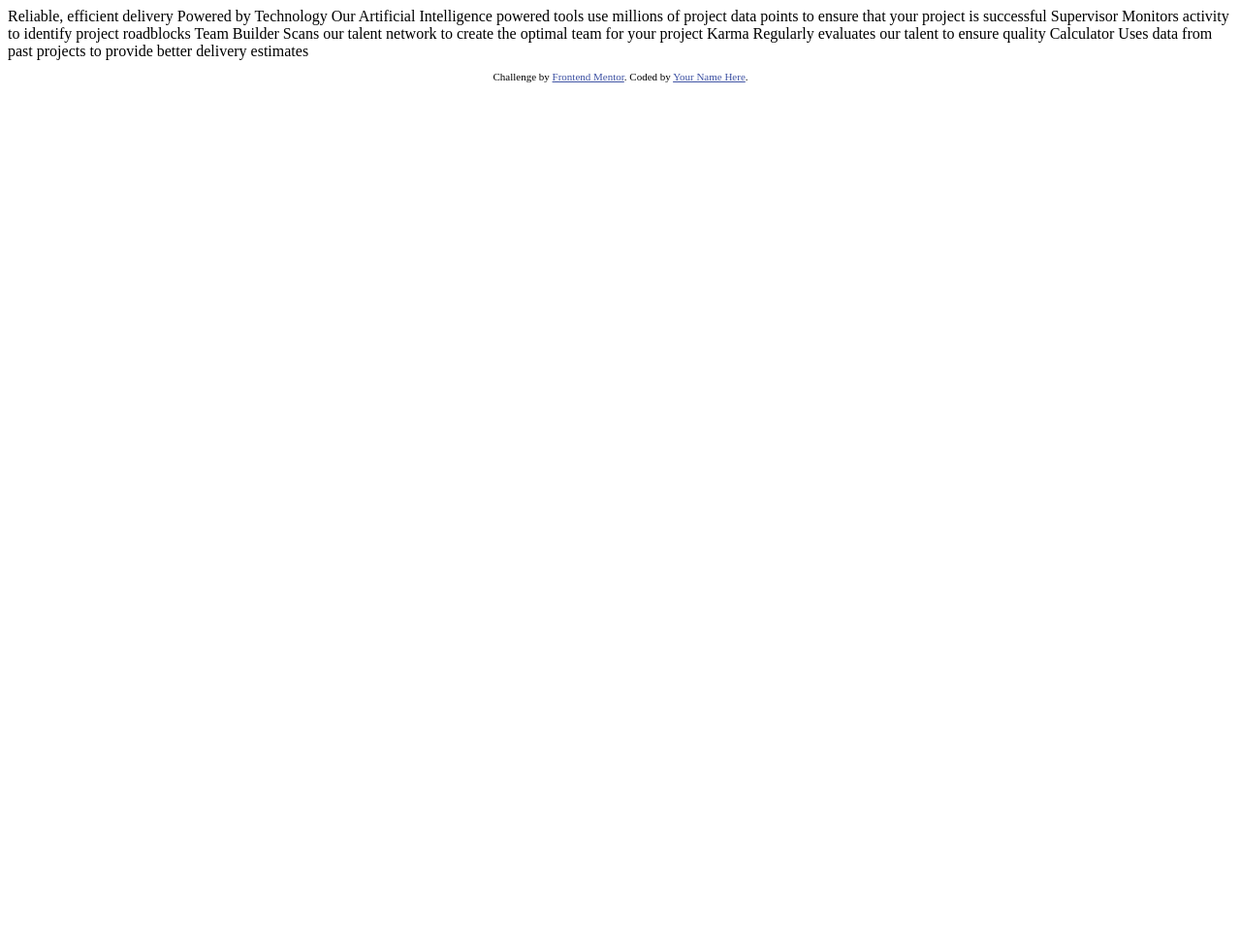
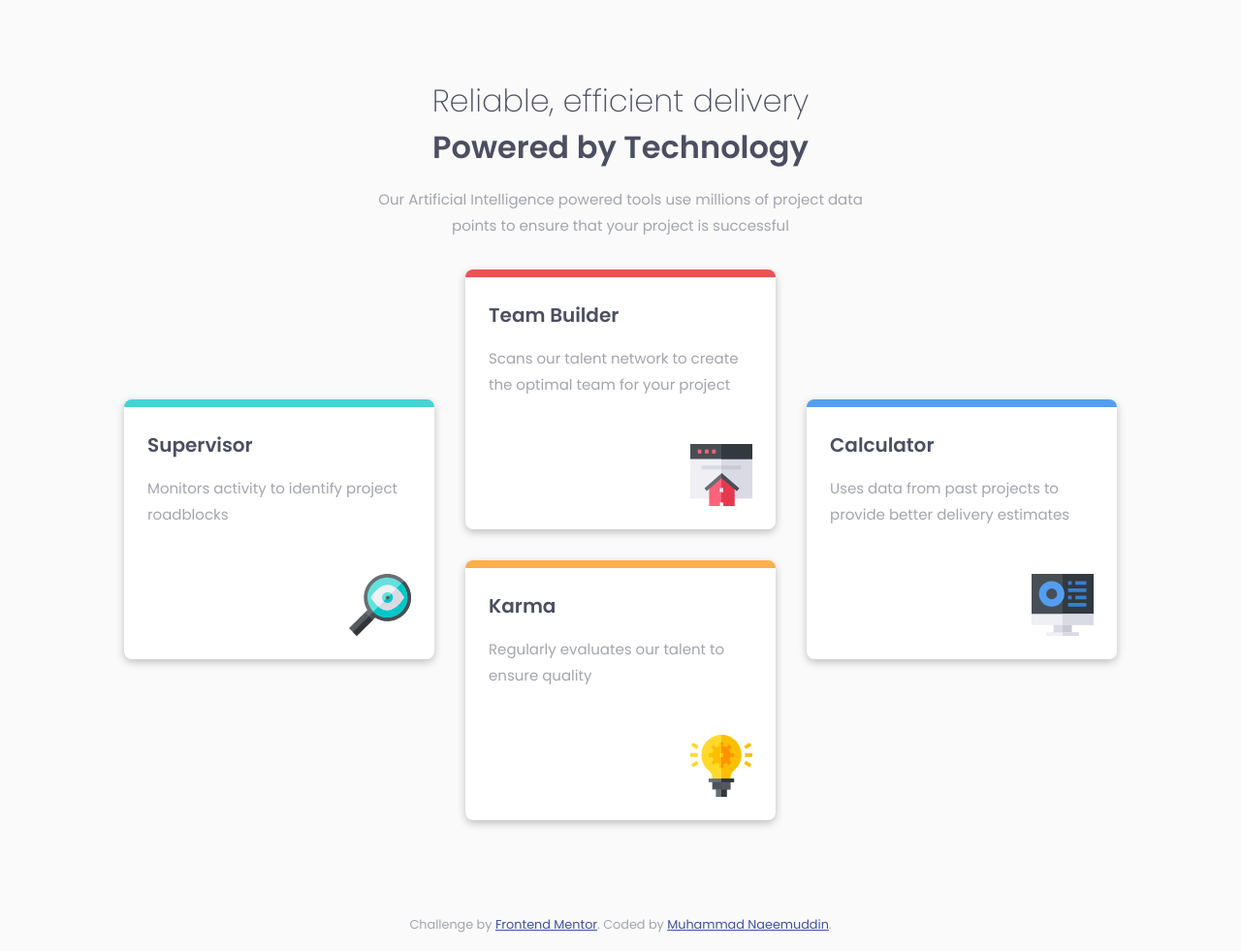
Before and after one commit to NaeemSlayer/fm-four-cards-section, a plain HTML site: page index.html in a window 1280 px wide. Shown: the whole page at 97% size. Before the commit the page ends 800 px from the top, so only its background shows below. Drawn offline with Linux system fonts and the light colour scheme.

Commit message:
added styles and updated readme

```diff
--- a/index.html
+++ b/index.html
@@ -1,44 +1,81 @@
 <!DOCTYPE html>
 <html lang="en">
   <head>
-  <meta charset="UTF-8">
-  <meta name="viewport" content="width=device-width, initial-scale=1.0"> <!-- displays site properly based on user's device -->
+    <meta charset="UTF-8" />
+    <meta name="viewport" content="width=device-width, initial-scale=1.0" />
+    <!-- displays site properly based on user's device -->
 
-  <link rel="icon" type="image/png" sizes="32x32" href="./images/favicon-32x32.png">
+    <link
+      rel="icon"
+      type="image/png"
+      sizes="32x32"
+      href="./images/favicon-32x32.png"
+    />
 
     <title>Frontend Mentor | Four card feature section</title>
-
+    <link rel="stylesheet" href="style.css" />
     <!-- Feel free to remove these styles or customise in your own stylesheet 👍 -->
     <style>
-    .attribution { font-size: 11px; text-align: center; }
-    .attribution a { color: hsl(228, 45%, 44%); }
+      .attribution {
+        font-size: 0.8rem;
+        text-align: center;
+        padding: 1rem;
+      }
+      .attribution a {
+        color: hsl(228, 45%, 44%);
+      }
     </style>
   </head>
   <body>
+    <header>
 
-  Reliable, efficient delivery
-  Powered by Technology
+    </header>
 
-  Our Artificial Intelligence powered tools use millions of project data points
-  to ensure that your project is successful
+    <main>
+      <article>
+        <h1><span>Reliable, efficient delivery</span> Powered by Technology</h1>
+      <p>
+        Our Artificial Intelligence powered tools use millions of project data
+        points to ensure that your project is successful
+      </p>
+      </article>
 
-  Supervisor
-  Monitors activity to identify project roadblocks
+      <div class="cards">
+        <article>
+          <h2>Supervisor</h2>
+          <p>Monitors activity to identify project roadblocks</p>
+          <img src="./images/icon-supervisor.svg" alt="icon-supervisor" />
+        </article>
 
-  Team Builder
+        <article>
+          <h2>Team Builder</h2>
+          <p>
             Scans our talent network to create the optimal team for your project
+          </p>
+          <img src="./images/icon-team-builder.svg" alt="icon-team-builder" />
+        </article>
 
-  Karma
-  Regularly evaluates our talent to ensure quality
+        <article>
+          <h2>Calculator</h2>
+          <p>Uses data from past projects to provide better delivery estimates</p>
+          <img src="./images/icon-calculator.svg" alt="icon-calculator" />
+        </article>
 
-  Calculator
-  Uses data from past projects to provide better delivery estimates
+        <article>
+          <h2>Karma</h2>
+          <p>Regularly evaluates our talent to ensure quality</p>
+          <img src="./images/icon-karma.svg" alt="icon-karma" />
+        </article>
 
+      </div>
+    </main>
 
     <footer>
       <p class="attribution">
-      Challenge by <a href="https://www.frontendmentor.io?ref=challenge" target="_blank">Frontend Mentor</a>.
-      Coded by <a href="#">Your Name Here</a>.
+        Challenge by
+        <a href="https://www.frontendmentor.io?ref=challenge" target="_blank"
+          >Frontend Mentor</a
+        >. Coded by <a href="https://github.com/NaeemSlayer/fm-four-cards-section.git">Muhammad Naeemuddin</a>.
       </p>
     </footer>
   </body>
--- /dev/null
+++ b/style.css
@@ -0,0 +1,133 @@
+@import url('https://fonts.googleapis.com/css2?family=Poppins:wght@200;400;600&display=swap');
+
+:root {
+    --Red: hsl(0, 78%, 62%);
+    --Cyan: hsl(180, 62%, 55%);
+    --Orange: hsl(34, 97%, 64%);
+    --Blue: hsl(212, 86%, 64%);
+    --VeryDarkBlue: hsl(234, 12%, 34%);
+    --GrayishBlue: hsl(229, 6%, 66%);
+    --VeryLightGray: hsl(0, 0%, 98%);
+    --White: #fff;
+
+    --fw-light: 200;
+    --fw-regular: 400;
+    --fw-semibold: 600;
+}
+
+* {
+    margin: 0;
+    padding: 0;
+    box-sizing: border-box;
+}
+
+body {
+    font-size: 15px;
+    font-family: "Poppins", sans-serif;
+    background-color: var(--VeryLightGray);
+}
+
+h1, h2 {
+    color: var(--VeryDarkBlue);
+    font-weight: var(--fw-semibold);
+}
+
+h1 span {
+    font-weight: var(--fw-light);
+}
+
+p {
+    line-height: 1.8;
+    color: var(--GrayishBlue);
+    font-weight: var(--fw-regular);
+}
+
+main {
+    padding: 5rem 1rem;
+}
+
+main > article:first-child {
+    text-align: center;
+    margin-bottom: 2rem;
+}
+
+main > article:first-child h1 {
+    margin-bottom: 1rem;
+}
+
+.cards {
+    display: grid;
+    grid-template-columns: repeat(1, 1fr);
+    gap: 1.5rem;
+}
+
+.cards article {
+    background-color: var(--White);
+    box-shadow: 0px 3px 8px rgba(0, 0, 0, 0.24);
+    padding: 1.5rem;
+    border-radius: 0.5rem;
+    border-top: 0.5rem solid;
+}
+
+.cards article:nth-child(1) {
+    border-color: var(--Cyan);
+}
+
+.cards article:nth-child(2) {
+    border-color: var(--Red);
+}
+
+.cards article:nth-child(3) {
+    border-color: var(--Blue);
+}
+
+.cards article:nth-child(4) {
+    border-color: var(--Orange);
+}
+
+.cards article h2 {
+    font-size: 1.25rem;
+    margin-bottom: 1rem;
+}
+
+.cards article p {
+    margin-bottom: 3rem;
+}
+
+.cards article img {
+    display: block;
+    margin-left: auto;
+}
+
+@media (min-width: 768px) {
+    main > article {
+        max-width: 500px;
+        margin: auto;
+    }
+
+    main > article:first-child h1 {
+        font-size: 2rem;
+    }
+
+    .cards {
+        max-width: 1440px;
+        margin: auto;
+        display: flex;
+        flex-wrap: wrap;
+        gap: 2rem;
+        align-items: center;
+        justify-content: center;
+    }
+
+    .cards article {
+        width: 25vw
+    }
+
+    .cards article:nth-child(odd) {
+        transform: translateY(50%);
+    }
+
+    .cards article:nth-child(even) {
+        transform: translateY(0);
+    }
+}
```
Also changed, not shown: images/screenshot-four-card-feature-section.png (added), 3 other files. Lines whose indentation alone changed are shown as unchanged.
